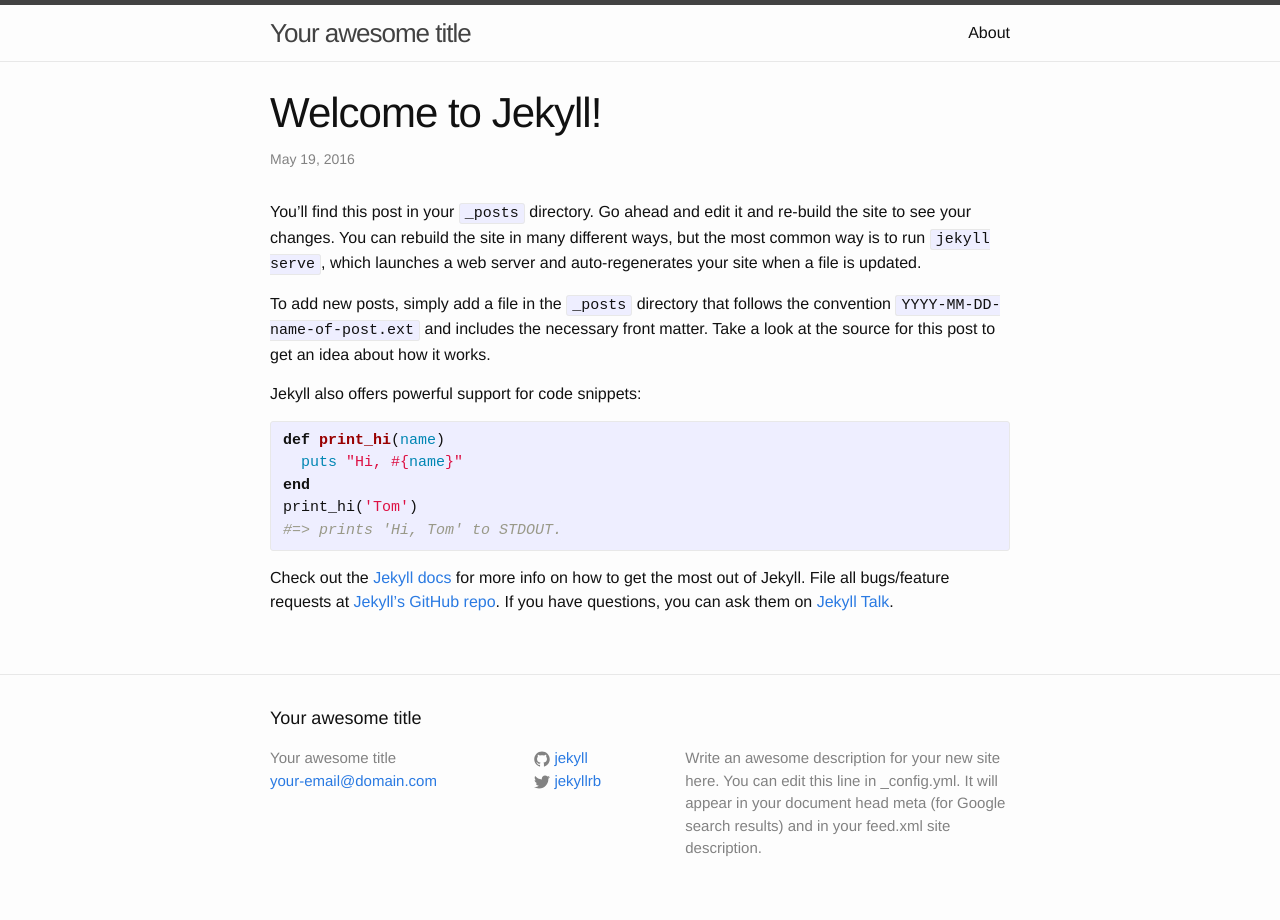
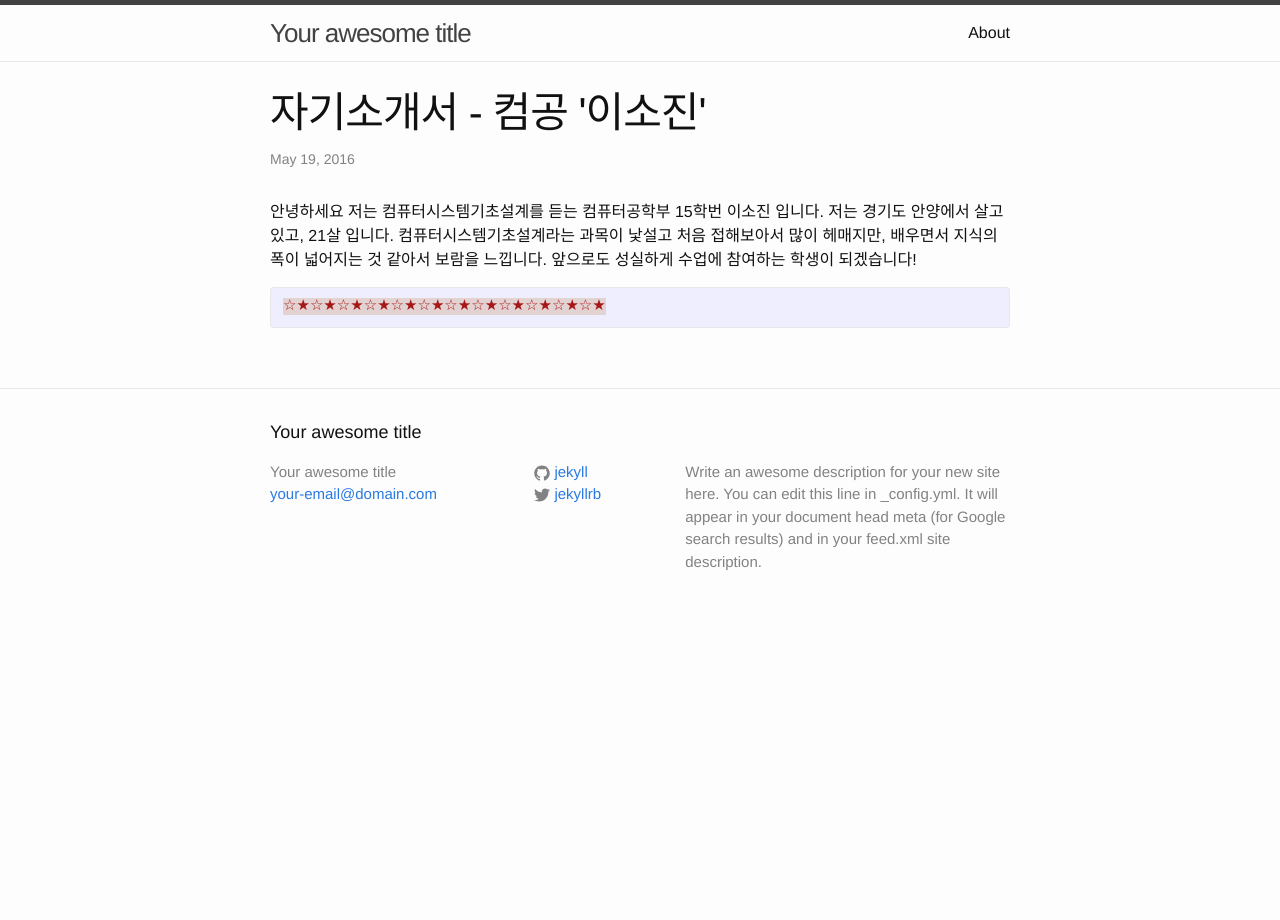
Before and after one commit to thwls0408/thwls0408.github.com, a Jekyll site: the page built from _posts/2016-05-19-welcome-to-jekyll.markdown, in a window 1280 px wide. Built offline with Jekyll 4.4.1, drawn with Linux system fonts in a browser that asks for light colours.

Commit message:
Update 2016-05-19-welcome-to-jekyll.markdown

```diff
--- a/_posts/2016-05-19-welcome-to-jekyll.markdown
+++ b/_posts/2016-05-19-welcome-to-jekyll.markdown
@@ -1,24 +1,19 @@
 ---
 layout: post
-title:  "Welcome to Jekyll!"
+title:  "자기소개서 - 컴공 '이소진'"
 date:   2016-05-19 15:23:31 +0900
 categories: jekyll update
 ---
-You’ll find this post in your `_posts` directory. Go ahead and edit it and re-build the site to see your changes. You can rebuild the site in many different ways, but the most common way is to run `jekyll serve`, which launches a web server and auto-regenerates your site when a file is updated.
-
-To add new posts, simply add a file in the `_posts` directory that follows the convention `YYYY-MM-DD-name-of-post.ext` and includes the necessary front matter. Take a look at the source for this post to get an idea about how it works.
-
-Jekyll also offers powerful support for code snippets:
+안녕하세요 저는 컴퓨터시스템기초설계를 듣는 컴퓨터공학부 15학번 이소진 입니다.
+저는 경기도 안양에서 살고 있고, 21살 입니다.
+컴퓨터시스템기초설계라는 과목이 낯설고 처음 접해보아서 많이 헤매지만,
+배우면서 지식의 폭이 넓어지는 것 같아서 보람을 느낍니다.
+앞으로도 성실하게 수업에 참여하는 학생이 되겠습니다!
 
 {% highlight ruby %}
-def print_hi(name)
-  puts "Hi, #{name}"
-end
-print_hi('Tom')
-#=> prints 'Hi, Tom' to STDOUT.
+☆★☆★☆★☆★☆★☆★☆★☆★☆★☆★☆★☆★
 {% endhighlight %}
 
-Check out the [Jekyll docs][jekyll-docs] for more info on how to get the most out of Jekyll. File all bugs/feature requests at [Jekyll’s GitHub repo][jekyll-gh]. If you have questions, you can ask them on [Jekyll Talk][jekyll-talk].
 
 [jekyll-docs]: http://jekyllrb.com/docs/home
 [jekyll-gh]:   https://github.com/jekyll/jekyll
```
